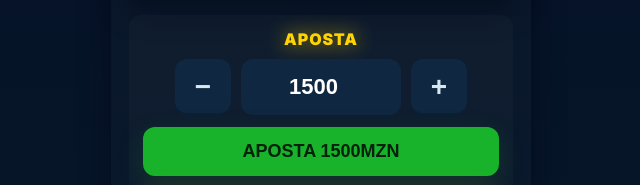
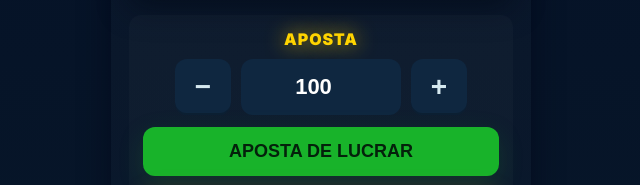
Before and after one commit to Zeferino01/AVIATOR-CRASH-, a plain HTML site: page index.html in a window 1280 px wide. Shown: the part 339-524 px from the top of the page, 319-959 px from the left. Drawn offline with Linux system fonts and the light colour scheme.

Commit message:
index.html

```diff
--- a/index.html
+++ b/index.html
@@ -228,11 +228,11 @@
         <div class="label">APOSTA</div>
         <div class="bet-row">
           <button class="btn-step" id="minus">−</button>
-          <input id="betInput" class="bet-value" type="number" inputmode="numeric" value="1500" min="1">
+          <input id="betInput" class="bet-value" type="number" inputmode="numeric" value="100" min="1">
           <button class="btn-step" id="plus">+</button>
         </div>
 
-        <button id="btnBet" class="btn-cta btn-bet">APOSTA 1500MZN</button>
+        <button id="btnBet" class="btn-cta btn-bet">APOSTA DE LUCRAR</button>
         <button id="btnCash" class="btn-cta btn-cash" disabled="">SAQUE</button>
 
         <div class="small-muted">Dica: faça cashout antes do crash. Se crashar, perde a aposta.</div>
```
